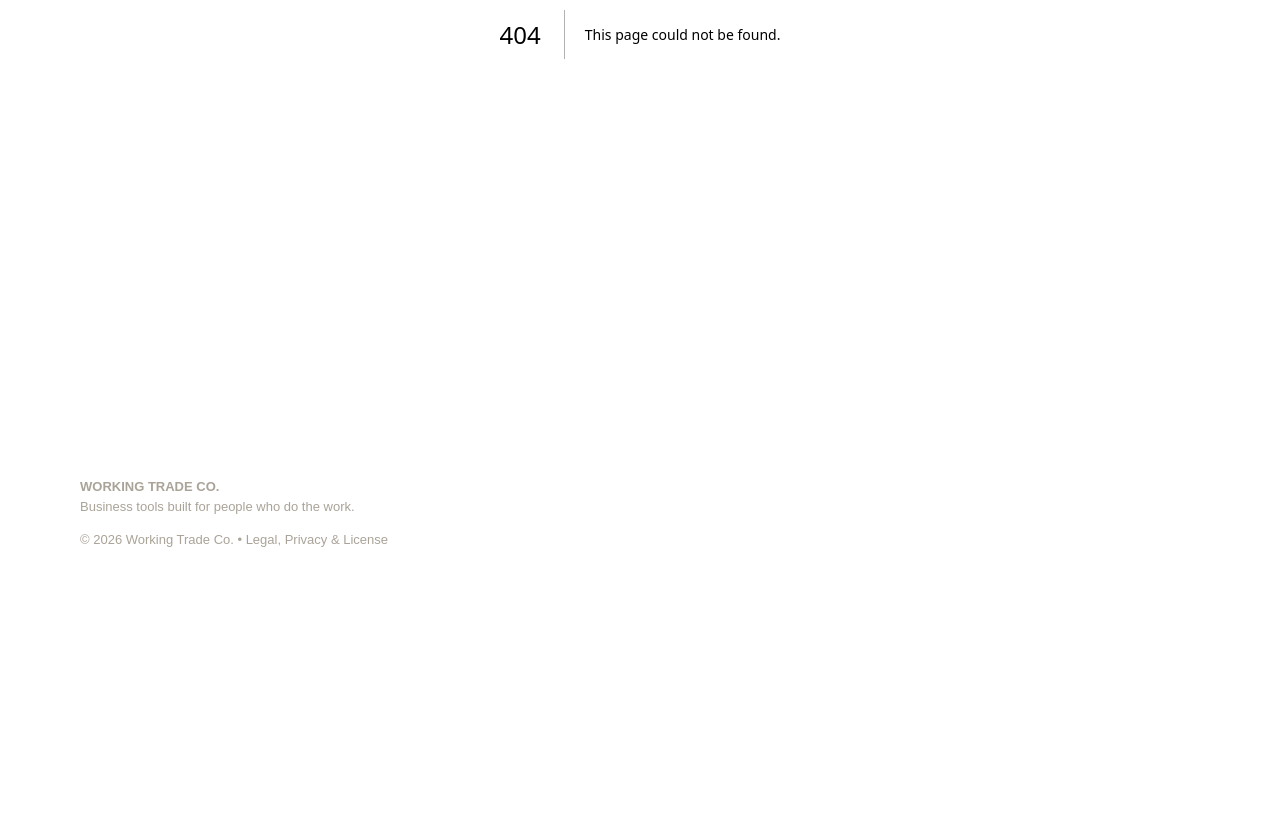
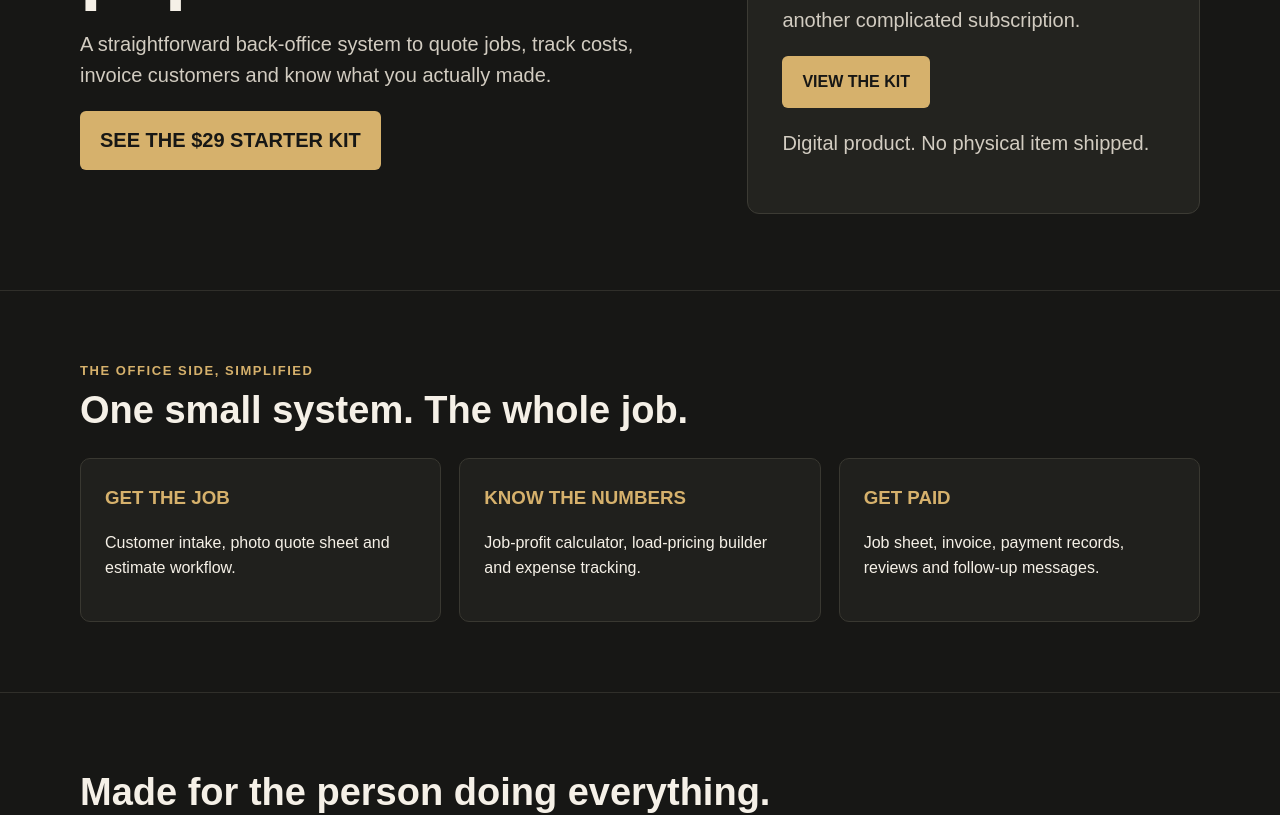
Before and after one commit to iroc46me-ui/working-trade-co, a Next.js app: page /about in a window 1280 px wide. Before the commit this address had no page. Shown: the part 460-1275 px from the top of the page. Before the commit the page ends 1065 px from the top, so only its background shows below. Built offline with nearby package versions, Linux system fonts and the light colour scheme.

Commit message:
Make marketplace homepage and preserve original page

```diff
--- /dev/null
+++ b/app/about/page.js
@@ -0,0 +1,6 @@
+export default function Home(){return <main>
+<div className="wrap hero"><div><div className="eyebrow">JUNK REMOVAL BUSINESS-IN-A-BOX</div><h1>You haul the junk.<br/>We'll handle the paperwork.</h1><p>A straightforward back-office system to quote jobs, track costs, invoice customers and know what you actually made.</p><p><a className="btn" href="https://iroc46.gumroad.com/l/junk-removal-starter-kit">SEE THE $29 STARTER KIT</a></p></div>
+<div className="pricecard"><div className="eyebrow">STARTER OPERATOR KIT</div><div className="price">$29</div><p>Printable forms + editable files + pricing tools + customer scripts.</p><p>Built for owner-operators who don't need another complicated subscription.</p><a className="btn" href="/junk-removal">VIEW THE KIT</a><p className="small">Digital product. No physical item shipped.</p></div></div>
+<section><div className="wrap"><div className="eyebrow">THE OFFICE SIDE, SIMPLIFIED</div><h2>One small system. The whole job.</h2><div className="grid3"><div className="card"><h3>GET THE JOB</h3><p>Customer intake, photo quote sheet and estimate workflow.</p></div><div className="card"><h3>KNOW THE NUMBERS</h3><p>Job-profit calculator, load-pricing builder and expense tracking.</p></div><div className="card"><h3>GET PAID</h3><p>Job sheet, invoice, payment records, reviews and follow-up messages.</p></div></div></div></section>
+<section><div className="wrap"><h2>Made for the person doing everything.</h2><p>You may be the estimator, driver, loader, customer-service department, marketer and bookkeeper. Working Trade Co. gives those jobs a simple system without pretending software needs to run your life.</p></div></section>
+</main>}
```
Also changed, not shown: app/page.js (+1 -6 lines).
